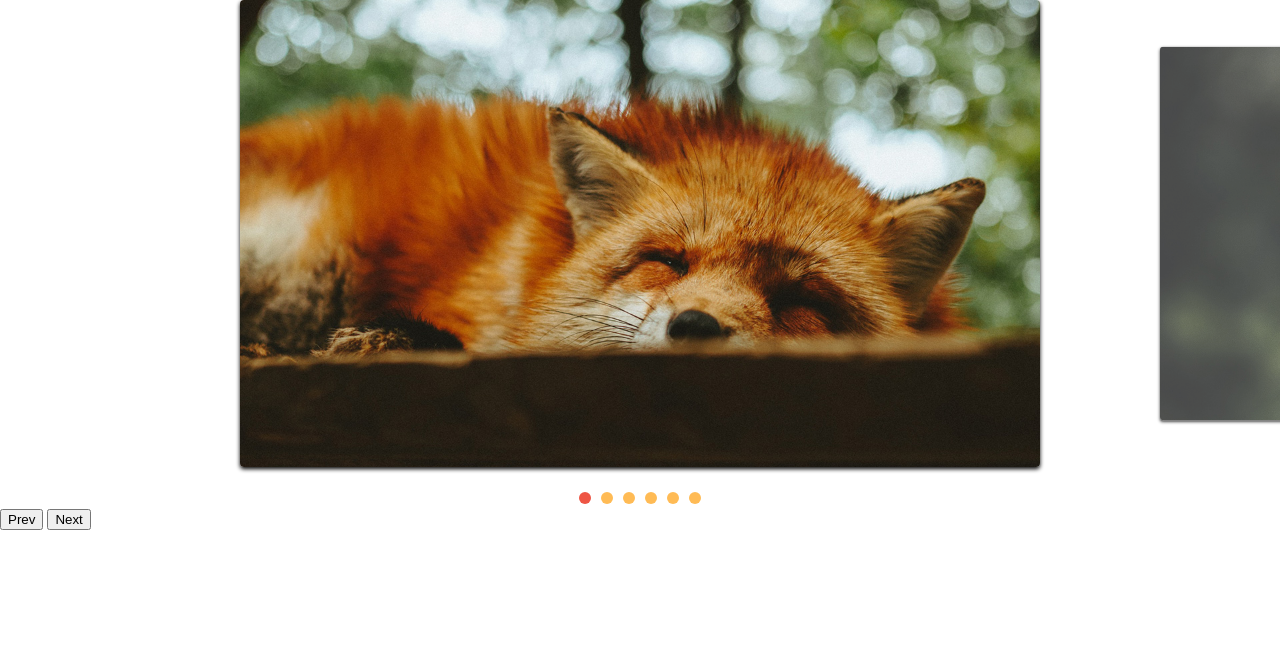
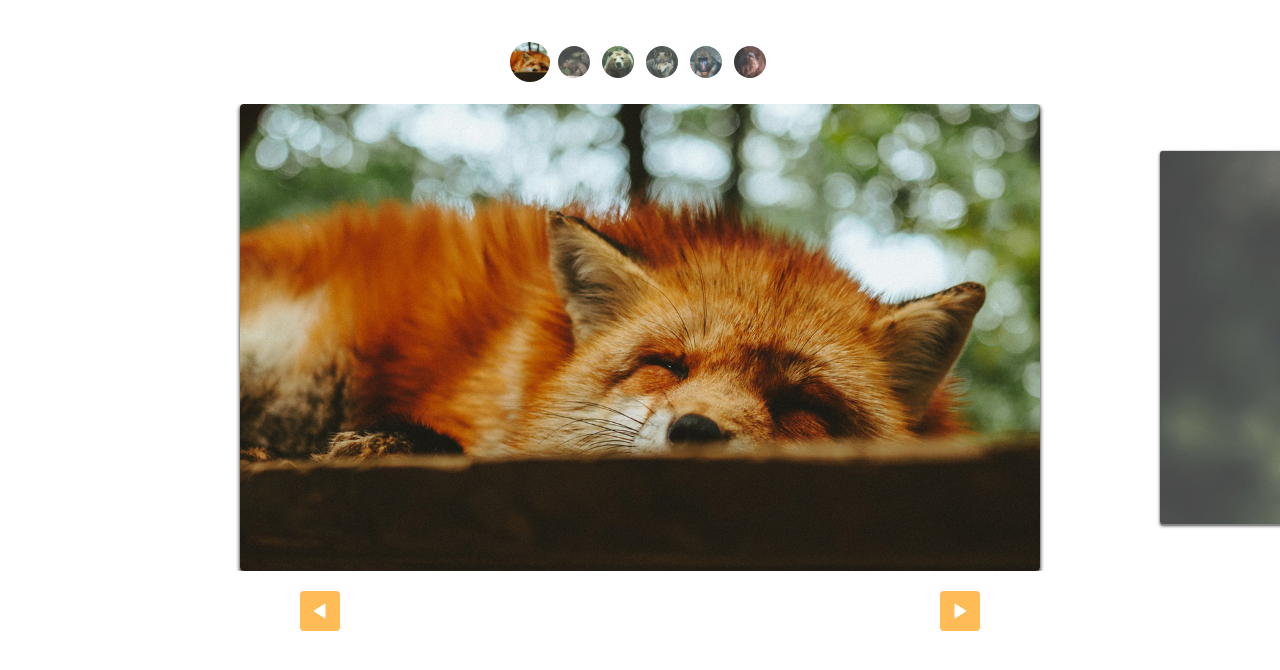
Before and after one commit to tomasfranco/slide, a plain HTML site: page index.html in a window 1280 px wide. Drawn offline with Linux system fonts and the light colour scheme.

Commit message:
custom-controls-estilizados

```diff
--- a/css/style.css
+++ b/css/style.css
@@ -64,3 +64,50 @@
 [data-control="slide"] li.active a, [data-control="slide"] li a:hover {
   background: #E54;
 }
+
+.custom-controls {
+  display: flex;
+  justify-content: center;
+  margin-top: 40px;
+  margin-bottom: 20px;
+  flex-wrap: wrap;
+
+}
+
+.custom-controls li {
+  opacity: .8;
+  transform: scale(.8);
+  width: 40px;
+  height: 40px;
+  border-radius: 50%;
+  overflow: hidden;
+  margin: 2px;
+  box-shadow: 0 2px 2px rgba(0,0,0 .5);
+  transition: .3s;
+
+}
+
+.custom-controls li.active {
+  opacity: 1;
+  transform: scale(1);
+}
+
+.arrow-nav {
+  display: flex;
+  justify-content: space-around;
+  margin: 20px 0;
+}
+
+.arrow-nav button {
+  cursor: pointer;
+  border: none;
+  border-radius: 4px;
+  color: white;
+  width: 40px;
+  height: 40px;
+  background: #FB5 url('/img/arrow.svg') center center no-repeat;
+}
+
+.arrow-nav button.prev {
+  transform: rotate(-180deg);
+}
--- a/index.html
+++ b/index.html
@@ -8,6 +8,14 @@
   <link rel="stylesheet" href="/css/style.css">
 </head>
 <body>
+  <ul class="custom-controls">
+    <li><img src="img/foto1-thumb.jpg" alt=""> </li>
+    <li><img src="img/foto2-thumb.jpg" alt=""> </li>
+    <li><img src="img/foto3-thumb.jpg" alt=""> </li>
+    <li><img src="img/foto4-thumb.jpg" alt=""> </li>
+    <li><img src="img/foto5-thumb.jpg" alt=""> </li>
+    <li><img src="img/foto6-thumb.jpg" alt=""> </li>
+  </ul>
   <div class="slide-wrapper">
     <ul class="slide">
       <li><img src="img/foto1.jpg" alt=""></li>
@@ -19,8 +27,9 @@
     </ul>
   </div>
   <script type="module" src="js/script.js"></script>
-  <div class="arrow-nav"></div>
-    <button class="prev">Prev</button>
-    <button class="next">Next</button>
+  <div class="arrow-nav">
+    <button class="prev"></button>
+    <button class="next"></button>
+  </div>
 </body>
 </html>
--- a/js/script.js
+++ b/js/script.js
@@ -1,9 +1,6 @@
-import {SlideNav} from './slide.js';
+import SlideNav from './slide.js';
 
 const slide = new SlideNav('.slide', '.slide-wrapper');
 slide.init();
 slide.addArrow('.prev', '.next');
-
-slide.addControl();
-
-console.log(slide);
+slide.addControl('.custom-controls');
--- a/js/slide.js
+++ b/js/slide.js
@@ -155,7 +155,7 @@
 }
 }
 
-export class SlideNav extends Slide {
+export default class SlideNav extends Slide {
 constructor(slide, wrapper) {
   super(slide, wrapper);
   this.bindControlEvents();
```
